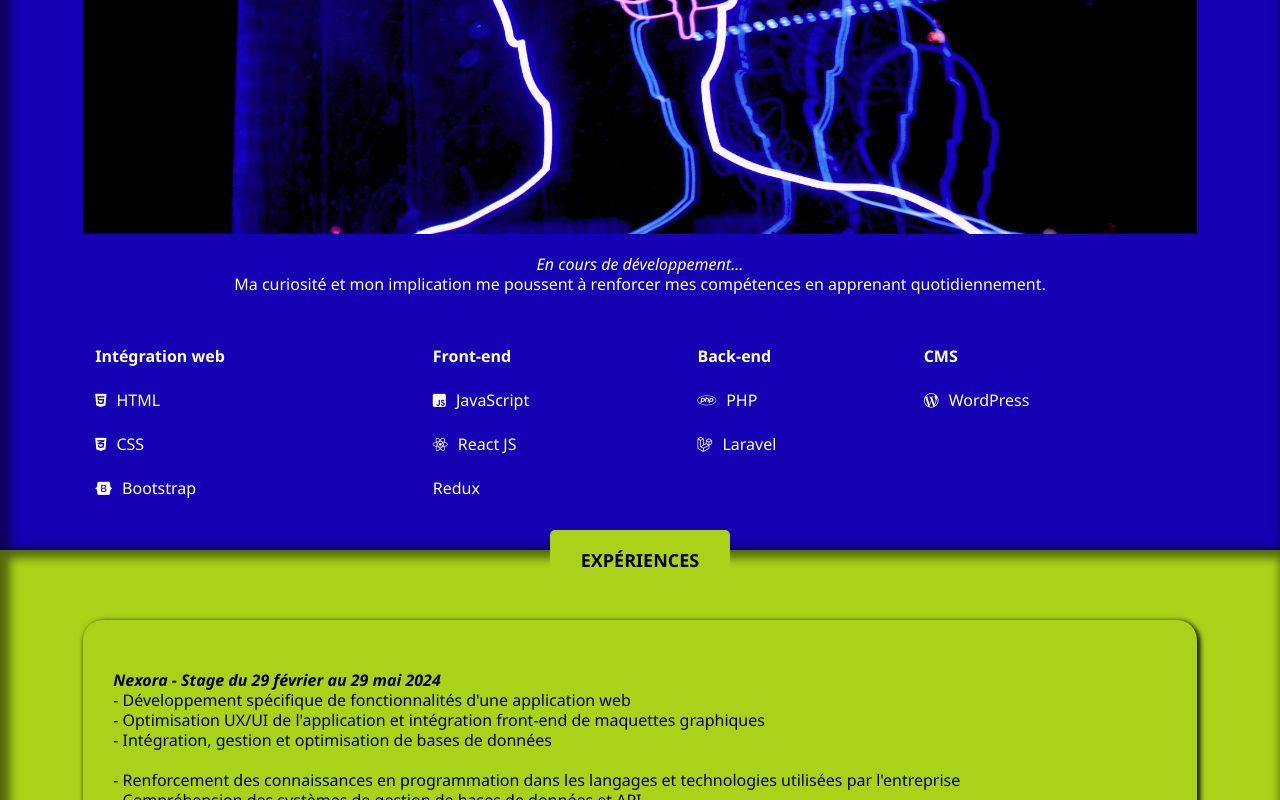
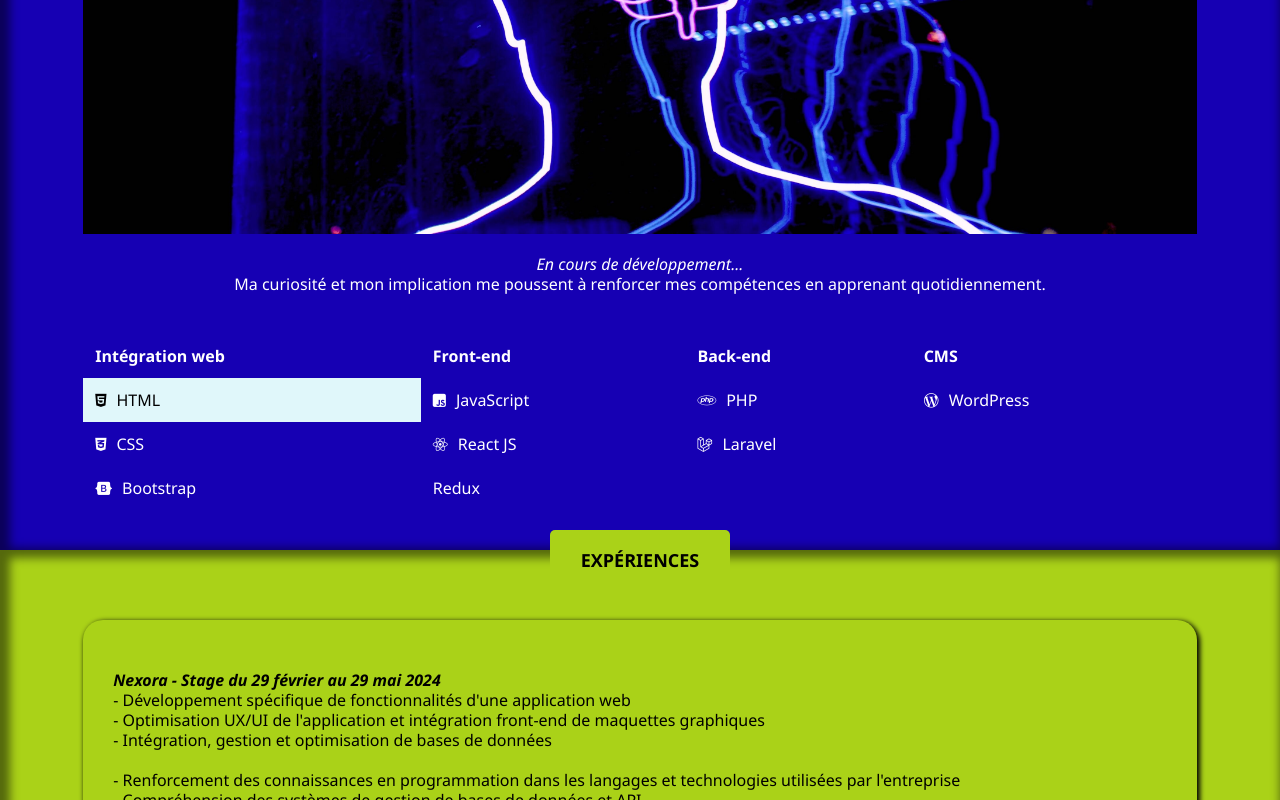
Before and after one commit to nicolas-guillotte/nicolas-guillotte.github.io, a plain HTML site: page index.html in a window 1280 px wide. In both pictures the pointer is over the element "HTML". Shown: the part 1007-1807 px from the top of the page. Drawn offline with Linux system fonts and the light colour scheme.

Commit message:
hover table td transition

```diff
--- a/css/style.css
+++ b/css/style.css
@@ -288,7 +288,13 @@ h3 {
 }
 
 .tftable td {
-    background-color: rgb(22, 0, 179);
+    padding: 1.2rem;
+    transition: background-color 0.5s ease;
+}
+
+.tftable td:hover {
+    background-color: #e0f7fa; /* Couleur de fond au survol */
+    color: black;
 }
 
 .tftable i {
```
